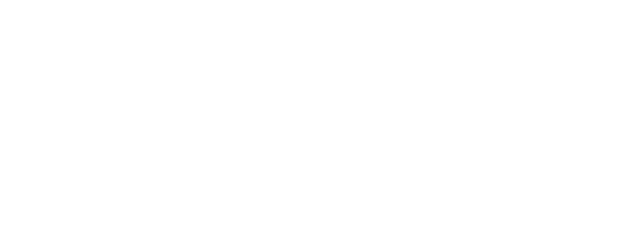
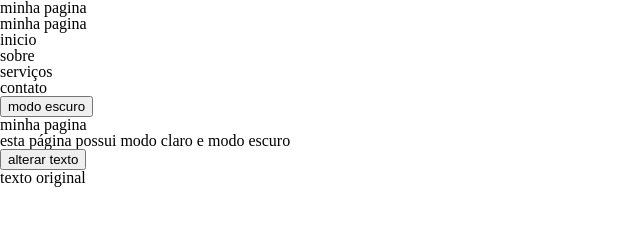
Before and after one commit to brunnocampos-web/site-teste.github.io, a plain HTML site: page index.html in a window 1280 px wide. Shown: the whole page, without its empty margins (0-640 px from the left). Drawn offline with Linux system fonts and the light colour scheme; a small style sheet from the web is missing.

Commit message:
Add button and paragraph for text alteration

```diff
--- a/index.html
+++ b/index.html
@@ -1,2 +1,58 @@
 <!DOCTYPE html>
 <HTML lang="pt-BR">
+  <head>
+    <meta  name="viewport"content="width=device-width, initial scale=1.0">
+    <litle>minha pagina</litle>
+    <!--FAVICON-->
+    <link rel="icon" type="image/png" href="img/favicon.png">
+
+    <!--GOOGLE FONT-->
+    <link  rel="preconnect" href="https://fonts.googleapis.com"> <link rel="preconnect" href="https://fonte.gstatic.com" crossorigin>
+    <link href="https://fonte.googleapis.com/css2?family=Poppins:wgth@400;500;600;700&display=swap" rel="stylesheet">
+
+    <!--RESET CSS-->
+    <link rel="stylesheet" href="css/reset.css">
+
+    <!-- CSS PRINCIPAL -->
+    <link rel="stylesheet" href="css/style.css">
+  </head>
+  <body>
+    <!--NAVBAR-->
+    <nav class="logo">
+
+      <div class="logo">
+        minha pagina
+      </div>
+
+      <ul class="menu">
+        <li><a href"#">inicio</a></li>
+        <li><a href"#">sobre</a></li>
+        <li><a href"#">serviços</a></li>
+        <li><a href"#">contato</a></li>
+      </ul>
+
+      <button id="botaoTema">
+        modo escuro
+      </button>
+    </nav>
+
+    <!--CONTEUDO PRINCIPAL-->
+    <main>
+
+      <h1>minha pagina</h1>
+
+      <p>
+        esta página possui modo claro e modo escuro
+      </p>
+
+      <button id="botaoMensagem">
+        alterar texto
+      </button>
+      <p id="mensagem">
+        texto original
+      </p>
+
+    </main>
+
+  </body>
+</HTML>
```
